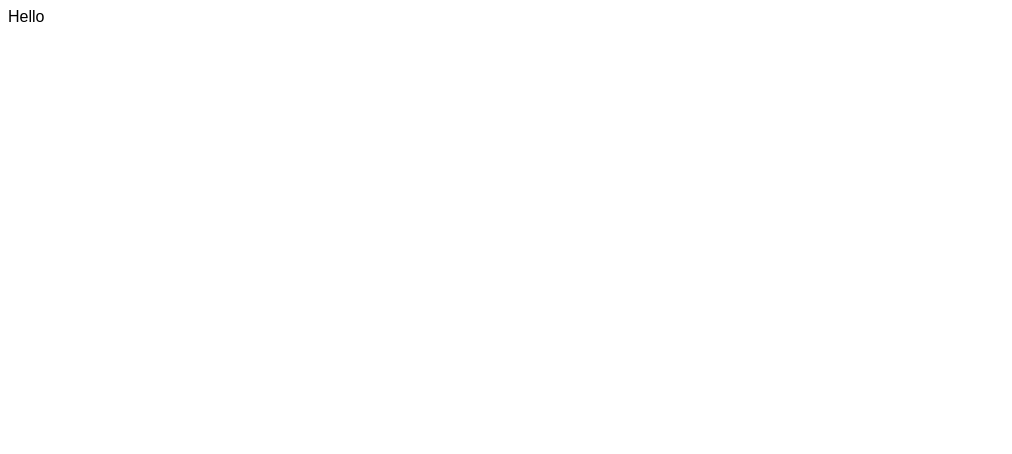
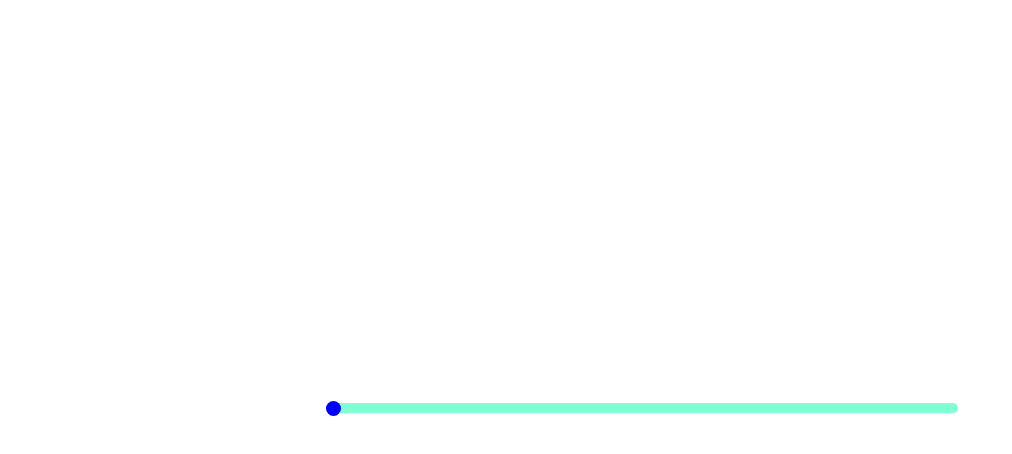
Before and after one commit to manvendra22/react-slider, a React app: page / in a window 1280 px wide. Shown: the top 454 px of the page, without its empty margins (0-1012 px from the left). Built offline with nearby package versions, Linux system fonts and the light colour scheme.

Commit message:
[Feature] Slider component

```diff
--- a/src/App.js
+++ b/src/App.js
@@ -1,11 +1,27 @@
-import React from "react";
+import React, { useState } from "react";
+import Slider from "./Slider";
 
 import "./styles.css";
 
 export default function App() {
+    let [value, setValue] = useState(0);
+
+    function handleChange(e) {
+        console.log(e.target.value);
+        setValue(e.target.value);
+    }
+
     return (
         <div className="App">
-            Hello
+            <div className="slider-container">
+                <Slider
+                    min={0}
+                    max={100}
+                    step={1}
+                    value={value}
+                    onChange={handleChange}
+                />
+            </div>
         </div>
     );
 }
--- /dev/null
+++ b/src/Slider.js
@@ -0,0 +1,5 @@
+import React from "react";
+
+export default function Slider(props) {
+    return <input type="range" className="slider" {...props} />;
+}
--- a/src/styles.css
+++ b/src/styles.css
@@ -1,3 +1,30 @@
 .App {
     font-family: sans-serif;
+    height: 100vh;
+    display: flex;
+    justify-content: center;
+    align-items: center;
 }
+
+.slider-container {
+    width: 50%;
+}
+
+.slider {
+    width: 100%;
+    -webkit-appearance: none;
+    background-color: aquamarine;
+    height: 10px;
+    border-radius: 5px;
+    outline: none;
+}
+
+.slider::-webkit-slider-thumb {
+    -webkit-appearance: none;
+    height: 15px;
+    width: 15px;
+    background-color: blue;
+    border-radius: 50%;
+    outline: none;
+    cursor: pointer;
+}
```
